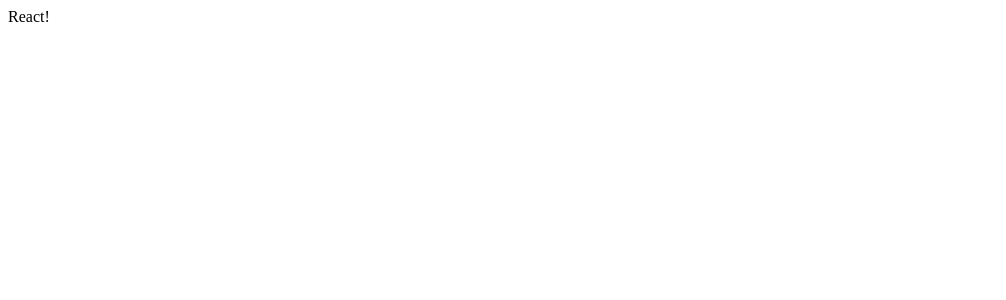
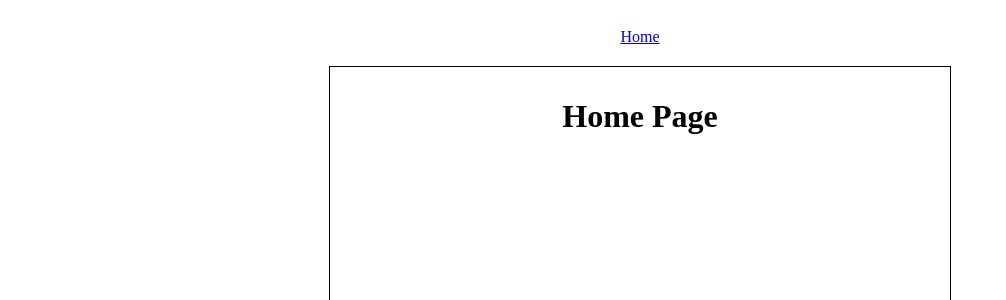
Before and after one commit to toddpolak/fsw-130, a React (Create React App) app in the folder week1/context-practice/: page / in a window 1280 px wide. Shown: the top 300 px of the page, without its empty margins (0-1006 px from the left). Built offline with nearby package versions, Linux system fonts and the light colour scheme.

Commit message:
Context Practice

```diff
--- a/week1/context-practice/package.json
+++ b/week1/context-practice/package.json
@@ -8,6 +8,7 @@
     "@testing-library/user-event": "^12.2.2",
     "react": "^17.0.1",
     "react-dom": "^17.0.1",
+    "react-router-dom": "^5.2.0",
     "react-scripts": "4.0.0",
     "web-vitals": "^0.2.4"
   },
--- a/week1/context-practice/src/apps/App.js
+++ b/week1/context-practice/src/apps/App.js
@@ -1,9 +1,16 @@
 import React from 'react'
+import { Switch, Route } from "react-router-dom"
+import NavBar from "../components/Navbar"
+import Home from "../pages/Home"
+import "../apps/App.css"
 
 function App() {
     return (
         <div>
-            React!
+            <NavBar />
+            <Switch>
+                <Route exact path="/" component={Home}></Route>
+            </Switch>
         </div>
     )
 }
--- /dev/null
+++ b/week1/context-practice/src/components/Navbar.js
@@ -0,0 +1,20 @@
+import React from "react"
+import { Link } from "react-router-dom"
+import "../apps/App.css"
+
+function Navbar (props) {
+
+    const style = {
+        padding: "10px"
+    }
+
+    return (
+        <div style={{textAlign: "center", padding: "20px"}}>
+            <span style={style}>
+                <Link to="/">Home</Link>
+            </span>
+        </div>
+    )
+}
+
+export default Navbar
--- a/week1/context-practice/src/index.js
+++ b/week1/context-practice/src/index.js
@@ -1,5 +1,10 @@
 import React from "react"
 import ReactDOM from "react-dom"
+import { BrowserRouter } from "react-router-dom"
 import App from "./apps/App"
 
-ReactDOM.render(<App />, document.getElementById('root'))
+ReactDOM.render(
+    <BrowserRouter>
+        <App />
+    </BrowserRouter>,
+    document.getElementById('root'))
--- /dev/null
+++ b/week1/context-practice/src/pages/Home.js
@@ -0,0 +1,16 @@
+import React from "react"
+
+function Home() {
+    return (
+        <div style={{display: "flex", justifyContent: "center"}}>
+        <div style={{width: "600px",
+            height: "570px",
+            border: "1px solid black",
+            padding: "10px"}}>
+            <h1 style={{textAlign: "center"}}>Home Page</h1>
+        </div>
+    </div>
+    )
+}
+
+export default Home
```
Also changed, not shown: week1/context-practice/src/apps/App.css (added), week1/context-practice/src/components/Footer.js (added), week1/context-practice/src/components/Main.js (added), 1 other file (tests, documents, lock files or other folders).
